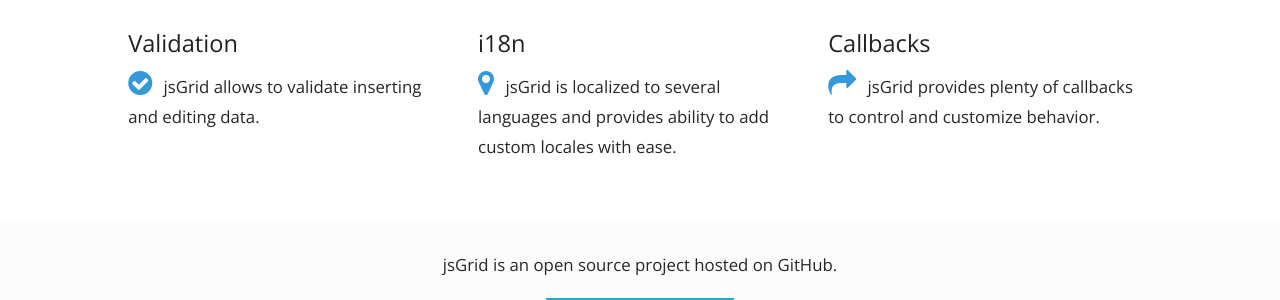
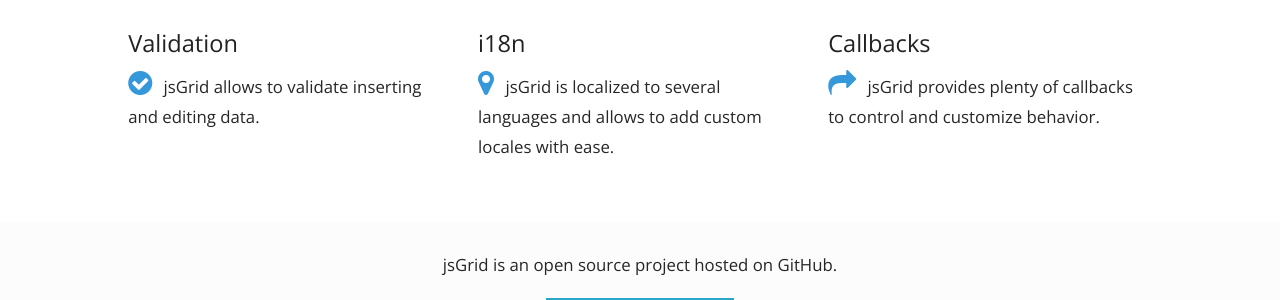
Before and after one commit to tabalinas/jsgrid, a Jekyll site: the page built from index.html, in a window 1280 px wide. Shown: the part 818-1118 px from the top of the page. Built offline with Jekyll 4.4.1, drawn with Linux system fonts in a browser that asks for light colours; nearby versions of some CDN libraries; comment, search, counter and statistics services are not loaded.

Commit message:
Site: Home page - localization description correction

```diff
--- a/index.html
+++ b/index.html
@@ -66,7 +66,7 @@
         </div>
         <div class="medium-4 columns feature-block">
             <h3>i18n</h3>
-            <p><i class="fa fa-map-marker"></i> jsGrid is localized to several languages and provides ability to add custom locales with ease.</p>
+            <p><i class="fa fa-map-marker"></i> jsGrid is localized to several languages and allows to add custom locales with ease.</p>
         </div>
         <div class="medium-4 columns feature-block">
             <h3>Callbacks</h3>
```
